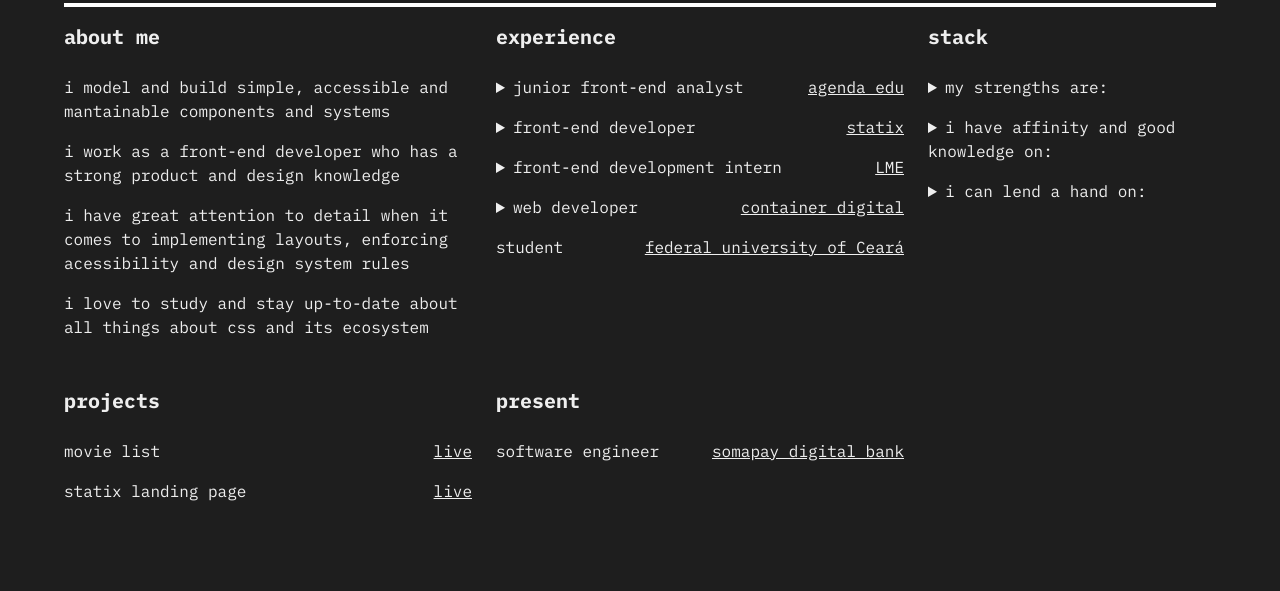
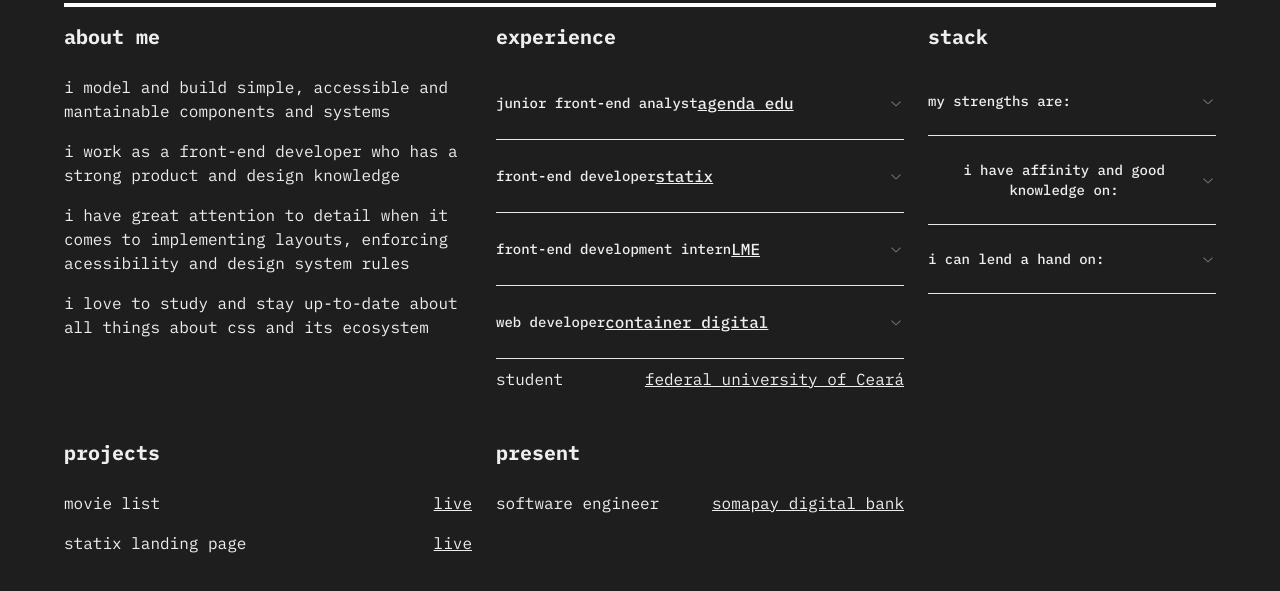
Before and after one commit to soloalex1/alexmachina, a Gatsby site: page / in a window 1280 px wide. Shown: the part 57-648 px from the top of the page. Built offline with nearby package versions, Linux system fonts and the light colour scheme; Gatsby itself is replaced by a stand-in of ours.

Commit message:
chore: add shadcn to project and finish accordion setup

```diff
--- a/src/components/Collapsible/index.tsx
+++ /dev/null
@@ -1,36 +0,0 @@
-import React from "react";
-
-import { TableList } from "../../types";
-
-type CollapsibleProps = {
-	entry: TableList;
-};
-
-const Collapsible = ({
-	entry: { label, link, description, location, expanded },
-}: CollapsibleProps) => {
-	return description ? (
-		<details open={expanded} className="py-2">
-			<summary>
-				<h3 className="inline">{label}</h3>
-				{location && link && (
-					<a href={link} target="_blank" className="float-right link">
-						{location}
-					</a>
-				)}
-			</summary>
-			<p className="my-4">{description}</p>
-		</details>
-	) : (
-		<div role="group" className="py-2 flex items-center justify-between">
-			<h3 className="inline">{label}</h3>
-			{location && link && (
-				<a href={link} target="_blank" className="link">
-					{location}
-				</a>
-			)}
-		</div>
-	);
-};
-
-export default Collapsible;
--- a/src/components/Section/index.tsx
+++ b/src/components/Section/index.tsx
@@ -1,6 +1,11 @@
 import React from "react";
 
-import Collapsible from "../Collapsible";
+import {
+	Accordion,
+	AccordionContent,
+	AccordionItem,
+	AccordionTrigger,
+} from "@/components/ui/accordion";
 
 import { TableList } from "../../types";
 
@@ -22,9 +27,40 @@ const Section = ({ title, list, className }: SectionProps) => {
 			<h2 id={label} className="text-xl my-4 font-bold">
 				{title}
 			</h2>
-			{list.map((entry) => (
-				<Collapsible key={entry.label} entry={entry} />
-			))}
+			<Accordion type="single" collapsible>
+				{list.map(({ label, description, link, location }) =>
+					description ? (
+						<AccordionItem value={label}>
+							<AccordionTrigger>
+								<div
+									role="group"
+									className="py-2 flex items-center justify-between"
+								>
+									<h3 className="inline">{label}</h3>
+									{location && link && (
+										<a href={link} target="_blank" className="link">
+											{location}
+										</a>
+									)}
+								</div>
+							</AccordionTrigger>
+							<AccordionContent>{description}</AccordionContent>
+						</AccordionItem>
+					) : (
+						<div
+							role="group"
+							className="py-2 flex items-center justify-between"
+						>
+							<h3 className="inline">{label}</h3>
+							{location && link && (
+								<a href={link} target="_blank" className="link">
+									{location}
+								</a>
+							)}
+						</div>
+					)
+				)}
+			</Accordion>
 		</section>
 	);
 };
--- /dev/null
+++ b/src/components/ui/accordion.tsx
@@ -0,0 +1,55 @@
+import * as React from "react"
+import * as AccordionPrimitive from "@radix-ui/react-accordion"
+import { ChevronDownIcon } from "@radix-ui/react-icons"
+
+import { cn } from "@/lib/utils"
+
+const Accordion = AccordionPrimitive.Root
+
+const AccordionItem = React.forwardRef<
+  React.ElementRef<typeof AccordionPrimitive.Item>,
+  React.ComponentPropsWithoutRef<typeof AccordionPrimitive.Item>
+>(({ className, ...props }, ref) => (
+  <AccordionPrimitive.Item
+    ref={ref}
+    className={cn("border-b", className)}
+    {...props}
+  />
+))
+AccordionItem.displayName = "AccordionItem"
+
+const AccordionTrigger = React.forwardRef<
+  React.ElementRef<typeof AccordionPrimitive.Trigger>,
+  React.ComponentPropsWithoutRef<typeof AccordionPrimitive.Trigger>
+>(({ className, children, ...props }, ref) => (
+  <AccordionPrimitive.Header className="flex">
+    <AccordionPrimitive.Trigger
+      ref={ref}
+      className={cn(
+        "flex flex-1 items-center justify-between py-4 text-sm font-medium transition-all hover:underline [&[data-state=open]>svg]:rotate-180",
+        className
+      )}
+      {...props}
+    >
+      {children}
+      <ChevronDownIcon className="h-4 w-4 shrink-0 text-neutral-500 transition-transform duration-200 dark:text-neutral-400" />
+    </AccordionPrimitive.Trigger>
+  </AccordionPrimitive.Header>
+))
+AccordionTrigger.displayName = AccordionPrimitive.Trigger.displayName
+
+const AccordionContent = React.forwardRef<
+  React.ElementRef<typeof AccordionPrimitive.Content>,
+  React.ComponentPropsWithoutRef<typeof AccordionPrimitive.Content>
+>(({ className, children, ...props }, ref) => (
+  <AccordionPrimitive.Content
+    ref={ref}
+    className="overflow-hidden text-sm data-[state=closed]:animate-accordion-up data-[state=open]:animate-accordion-down"
+    {...props}
+  >
+    <div className={cn("pb-4 pt-0", className)}>{children}</div>
+  </AccordionPrimitive.Content>
+))
+AccordionContent.displayName = AccordionPrimitive.Content.displayName
+
+export { Accordion, AccordionItem, AccordionTrigger, AccordionContent }
--- /dev/null
+++ b/src/lib/utils.ts
@@ -0,0 +1,6 @@
+import { type ClassValue, clsx } from "clsx"
+import { twMerge } from "tailwind-merge"
+
+export function cn(...inputs: ClassValue[]) {
+  return twMerge(clsx(inputs))
+}
--- a/src/styles/global.css
+++ b/src/styles/global.css
@@ -2,7 +2,6 @@
 @tailwind components;
 @tailwind utilities;
 
-@layer components {
 html,
 body {
 	@apply w-dvw h-dvh overflow-x-hidden bg-[#1E1E1E] text-[#EEE] font-mono;
@@ -17,4 +16,3 @@
 	@apply visited:text-[#FAF20C] hover:text-[#1E1E1E] hover:bg-[#FAF20C] active:text-[#CDFEAA] active:bg-[#265301] underline;
 	outline: none;
 }
-}
--- a/tailwind.config.js
+++ b/tailwind.config.js
@@ -1,7 +1,21 @@
 /** @type {import('tailwindcss').Config} */
 module.exports = {
-	content: ["./src/pages/**/*.{ts,tsx}", "./src/components/**/*.{ts,tsx}"],
+	darkMode: ["class"],
+	content: [
+		"./pages/**/*.{ts,tsx}",
+		"./components/**/*.{ts,tsx}",
+		"./app/**/*.{ts,tsx}",
+		"./src/**/*.{ts,tsx}",
+	],
+	prefix: "",
 	theme: {
+		container: {
+			center: true,
+			padding: "2rem",
+			screens: {
+				"2xl": "1400px",
+			},
+		},
 		extend: {
 			gridTemplateColumns: {
 				main: "1fr min(120ch, 100%) 1fr",
@@ -10,7 +24,21 @@ module.exports = {
 			fontFamily: {
 				mono: '"IBM Plex Mono", monospace',
 			},
+			keyframes: {
+				"accordion-down": {
+					from: { height: "0" },
+					to: { height: "var(--radix-accordion-content-height)" },
+				},
+				"accordion-up": {
+					from: { height: "var(--radix-accordion-content-height)" },
+					to: { height: "0" },
+				},
+			},
+			animation: {
+				"accordion-down": "accordion-down 0.2s ease-out",
+				"accordion-up": "accordion-up 0.2s ease-out",
+			},
 		},
 	},
-	plugins: [],
+	plugins: [require("tailwindcss-animate")],
 };
```
Also changed, not shown: gatsby-node.ts (added, +13 -0 lines), package.json (+7 -1 lines), tsconfig.json (+11 -2 lines), components.json (added), 1 other file. Lines whose indentation alone changed are shown as unchanged.
